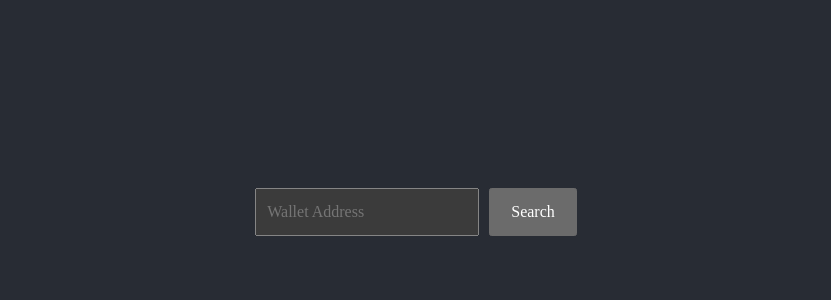
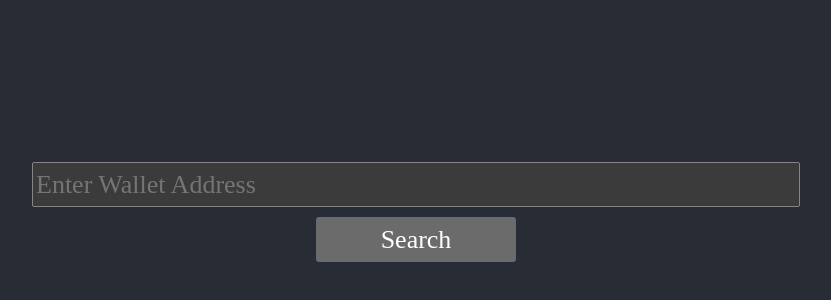
Before and after one commit to DBMystenlabs/alley-loterry-box-ui, a React (Vite) app: page / in a window 1280 px wide. Shown: the part 188-488 px from the top of the page, without its empty margins (224-1055 px from the left). Built offline with nearby package versions, Linux system fonts and the light colour scheme; what @mysten/dapp-kit, @mysten/sui.js, @radix-ui/themes would draw is missing.

Commit message:
Enhance Search and Download functionality

```diff
--- a/src/App.tsx
+++ b/src/App.tsx
@@ -1,20 +1,52 @@
-// import { ConnectButton } from "@mysten/dapp-kit";
-// import { Box, Container, Flex, Heading } from "@radix-ui/themes";
-// import { WalletStatus } from "./WalletStatus";
+import React, { useState } from 'react';
 import SearchBar from "./components/SearchBar";
 import './styles/App.css';
 
 const App: React.FC = () => {
-  const handleSearch = (address: string) => {
-    // Implement your search logic here, possibly making an API call
-    console.log('Searching for:', address);
+  const [s3Link, setS3Link] = useState(false);
+  const [isSearching, setIsSearching] = useState(false); // New state to track if a search is in progress
+
+  const handleSearch = async (address: string) => {
+    if(isSearching) return; // Prevent searching if already in progress
+
+    setIsSearching(true); // Disable the search button
+    setS3Link(false);
+    console.log('S3 Link State:before', s3Link);
+    try {
+      const url = new URL('https://4o7ziggfwa7v7265bpdcdd3ua40nogyu.lambda-url.ap-northeast-1.on.aws/');
+      url.searchParams.append('address', address);
+
+      const response = await fetch(url.toString(), {
+        method: 'GET',
+      });
+
+      if (!response.ok) {
+        throw new Error(`HTTP error! Status: ${response.status}`);
+      }
+
+      const responseBody = await response.text();
+      const parsedBody = JSON.parse(responseBody); // First parse to get the JSON string
+      const data = JSON.parse(parsedBody.body); // Second parse to get the actual object
+
+      if (data && data.download_url) {
+        setS3Link(data.download_url); // Update the s3Link with the actual download URL
+      }
+
+
+    } catch (error) {
+      console.error('Error fetching data:', error);
+      // Handle the error appropriately in your UI
+    } finally {
+      setIsSearching(false); // Re-enable the search button after the search is complete or fails
+    }
   };
 
   return (
     <>
       <div className="App">
         <header className="App-header">
-          <SearchBar onSearch={handleSearch} />
+          <SearchBar onSearch={handleSearch} isSearching={isSearching} />
+          {s3Link && <a href={s3Link} download="file.xlsx">Download Excel File</a>}
         </header>
       </div>
     </>
--- a/src/components/SearchBar.tsx
+++ b/src/components/SearchBar.tsx
@@ -1,15 +1,15 @@
-
+// SearchBar.tsx
 import React, { useState } from 'react';
 
 interface SearchBarProps {
   onSearch: (address: string) => void;
+  isSearching: boolean;
 }
 
-
-const SearchBar: React.FC<SearchBarProps> = ({ onSearch }) => {
+const SearchBar: React.FC<SearchBarProps> = ({ onSearch, isSearching }) => {
   const [address, setAddress] = useState('');
 
-    const handleSearch = () => {
+  const handleSearchClick = () => {
     onSearch(address);
   };
 
@@ -17,11 +17,18 @@ const SearchBar: React.FC<SearchBarProps> = ({ onSearch }) => {
     <div className="search-bar">
       <input
         type="text"
-                placeholder="Wallet Address"
+        placeholder="Enter Wallet Address"
         value={address}
         onChange={(e) => setAddress(e.target.value)}
+        disabled={isSearching} // Disable input while searching
       />
-            <button onClick={handleSearch}>Search</button>
+      <button
+        onClick={handleSearchClick}
+        disabled={isSearching} // Disable button while searching
+        style={{ opacity: isSearching ? 0.5 : 1 }}
+      >
+        {isSearching ? 'Searching...' : 'Search'}
+      </button>
     </div>
   );
 };
--- a/src/styles/App.css
+++ b/src/styles/App.css
@@ -1,6 +1,7 @@
 /* src/App.css */
 .App {
     text-align: center;
+    width: 100%; /* Ensure the app container takes full width */
   }
 
   .App-header {
@@ -15,17 +16,19 @@
   }
 
   .search-bar {
-    margin: 20px;
+    display: flex;
+    flex-direction: column;
+    align-items: center;
+    gap: 10px; /* Adjust the gap as needed */
+    width: 100%; /* Ensure the search bar takes full width of its parent */
   }
 
   .search-bar input {
-    margin-right: 10px;
-    padding: 10px;
-    font-size: 16px;
+    width: 60%; /* Adjust to your preference */
+    max-width: none; /* Removes the maximum width constraint */
   }
 
   .search-bar button {
-    padding: 10px 20px;
-    font-size: 16px;
-    cursor: pointer;
+    width: 50%; /* Adjust the width as needed */
+    max-width: 200px; /* Or any max-width that suits your design */
   }
```
Lines whose indentation alone changed are shown as unchanged.
